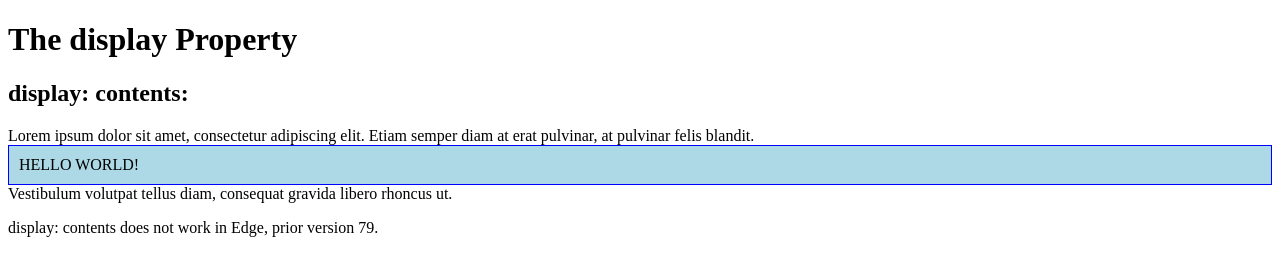
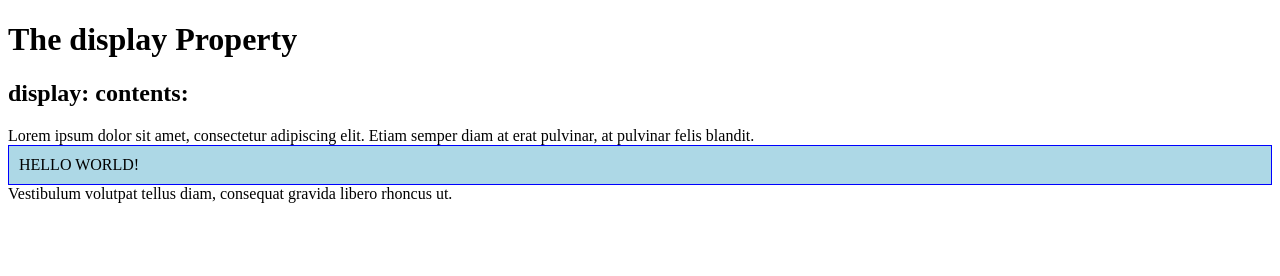
Before and after one commit to ucantbe-jagmeet/display-contents, a plain HTML site: page index.html in a window 1280 px wide. Drawn offline with Linux system fonts and the light colour scheme.

Commit message:
changes in body tag

```diff
--- a/index.html
+++ b/index.html
@@ -26,7 +26,6 @@
 Lorem ipsum dolor sit amet, consectetur adipiscing elit. Etiam semper diam at erat pulvinar, at pulvinar felis blandit. <div class="b">HELLO WORLD!</div> Vestibulum volutpat tellus diam, consequat gravida libero rhoncus ut.
 </div>
 
-<p>display: contents does not work in Edge, prior version 79.</p>
 
 </body>
 </html>
```
